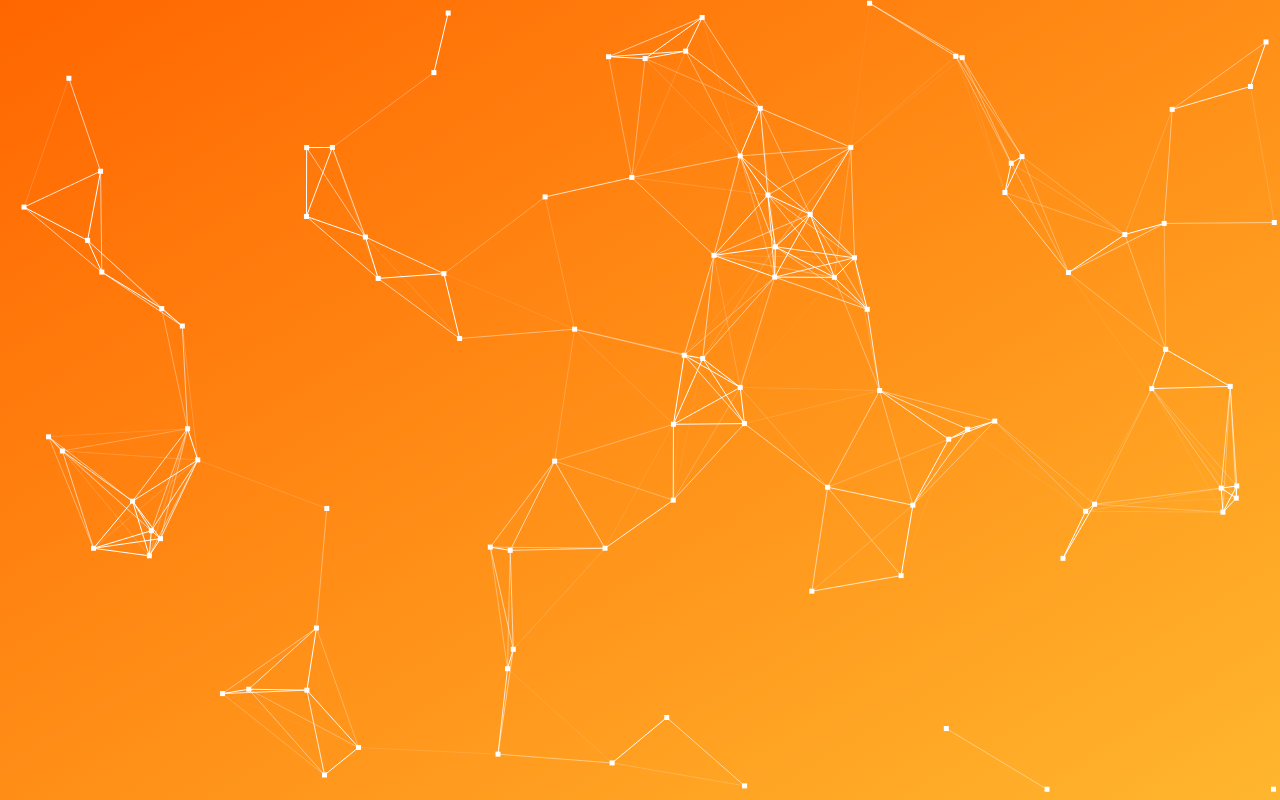
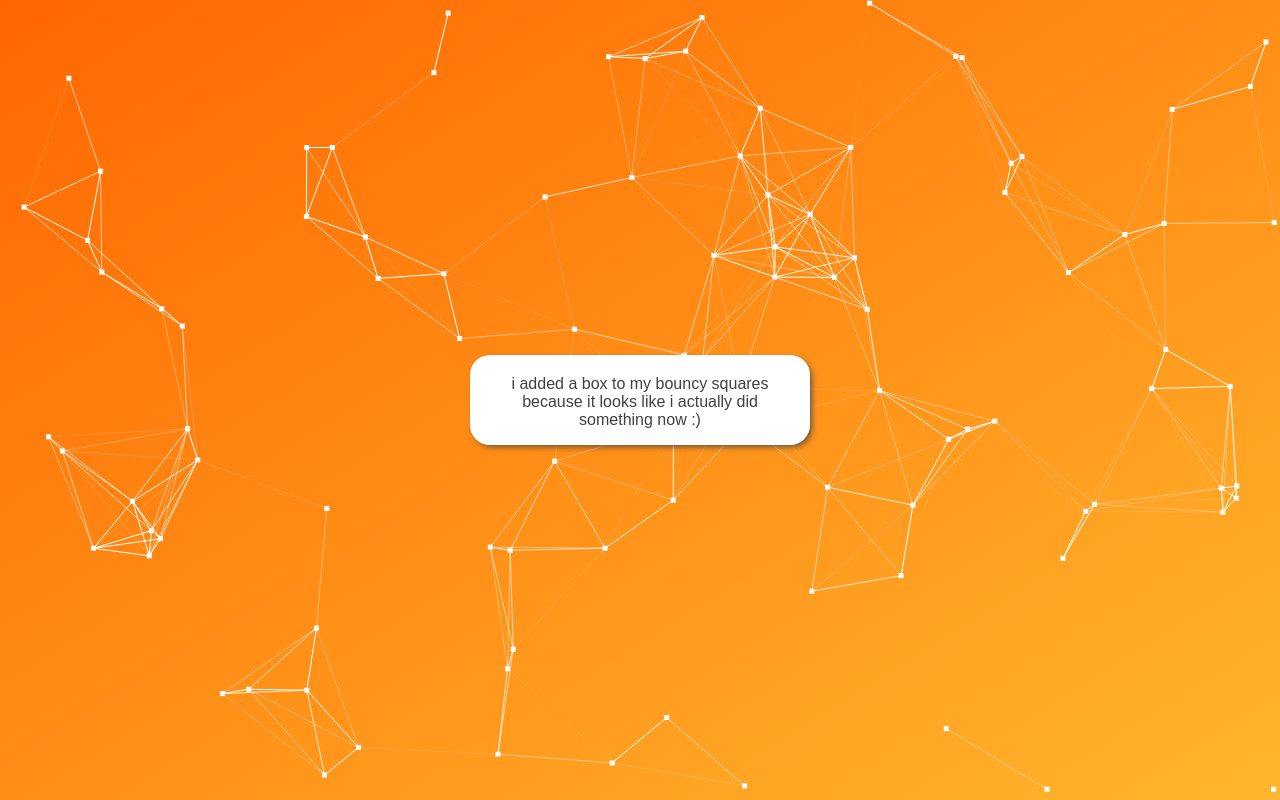
Before and after one commit to wadermelom/work-challenges, a plain HTML site: page index.html in a window 1280 px wide. Drawn offline with Linux system fonts and the light colour scheme; animation ran at ten frames a second.

Commit message:
added a BOX

```diff
--- a/index.html
+++ b/index.html
@@ -5,9 +5,14 @@
     <title>Bouncer</title>
 </head>
 
-<body style="margin: 0; height: 100vh; background-color: grey">
+<body style="margin: 0; height: 100vh; display: flex; align-items: center;">
     <canvas
-        style="display: block; background: linear-gradient(to top left, rgb(255, 182, 46), rgb(255, 102, 0));"></canvas>
+        style="display: block; background: linear-gradient(to top left, rgb(255, 182, 46), rgb(255, 102, 0)); position:fixed; top:0; left:0; z-index:-1;">
+    </canvas>
+    <div
+        style="width:300px; height:50px; background: white; align-self: center; text-align: center; margin: auto; padding:20px; font-family: sans-serif; border-radius: 20px; box-shadow: 3px 3px 7px -2px rgb(65, 65, 65); color: rgb(65, 65, 65);">
+        i added a box to my bouncy squares because it looks like i actually did something now :)
+    </div>
     <script type="module" src="index.js"></script>
 </body>
 
--- a/index.js
+++ b/index.js
@@ -68,7 +68,25 @@ function animate(timestamp) {
     for (let i = 0; i < balls.length; i++) {
         balls[i].update();
     }
-    connect();
+    // connect();
+    for (let i = 0; i < balls.length; i++) {
+        for (let a = i; a < balls.length; a++) {
+            const x = (balls[i].x - balls[a].x) ** 2;
+            const y = (balls[i].y - balls[a].y) ** 2;
+            let distance = 150 - Math.sqrt(x + y);
+
+            if (distance < 150) {
+                const strokeStyle = `rgba(255, 255, 255, ${distance / 80})`;
+
+                view.strokeStyle = strokeStyle;
+                view.lineWidth = 1;
+                view.beginPath();
+                view.moveTo(balls[i].x, balls[i].y);
+                view.lineTo(balls[a].x, balls[a].y);
+                view.stroke();
+            }
+        }
+    }
 }
 
 // generating lines between the balls with opacity based on the distance between them
```
